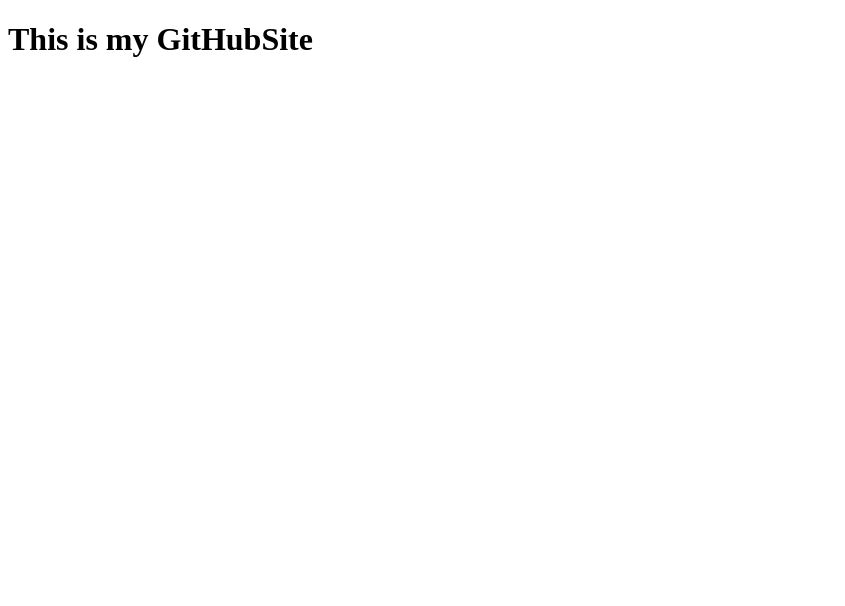
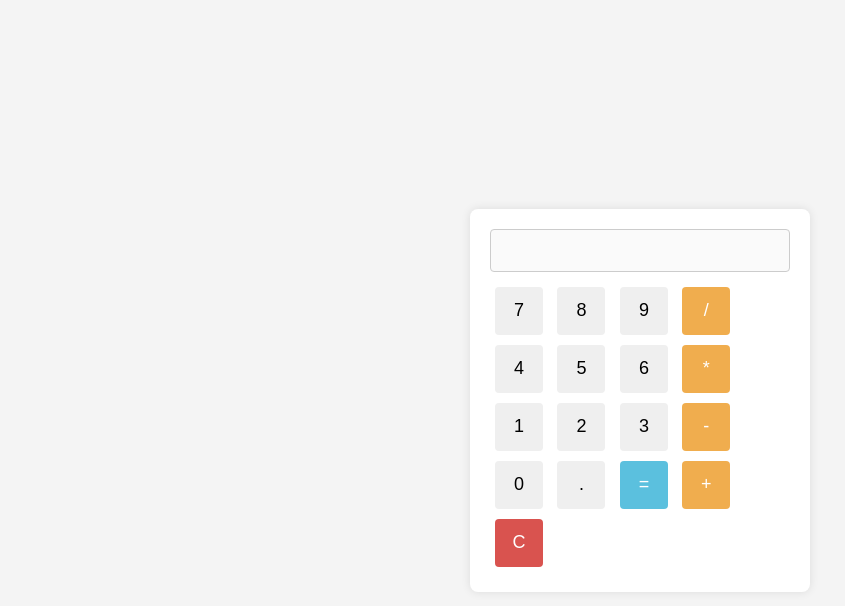
Before and after one commit to Adonis2023/Adonis2023.github.io, a plain HTML site: page index.html in a window 1280 px wide. Shown: the whole page, without its empty margins (0-845 px from the left). Drawn offline with Linux system fonts and the light colour scheme.

Commit message:
changes to calculator

```diff
--- a/index.html
+++ b/index.html
@@ -1,11 +1,107 @@
 <!DOCTYPE html>
 <html lang="en">
-    <head>
-        <title>Hello</title>
-    </head>
-    <body>
-        <h1>
-            This is my GitHubSite
-        </h1>
-    </body>
+<head>
+    <meta charset="UTF-8">
+    <meta name="viewport" content="width=device-width, initial-scale=1.0">
+    <title>Advanced Calculator</title>
+    <style>
+        body {
+            font-family: 'Arial', sans-serif;
+            background-color: #f4f4f4;
+            display: flex;
+            align-items: center;
+            justify-content: center;
+            height: 100vh;
+            margin: 0;
+        }
+
+        #calculator {
+            background-color: #fff;
+            border-radius: 8px;
+            box-shadow: 0 0 10px rgba(0, 0, 0, 0.1);
+            padding: 20px;
+            width: 300px;
+        }
+
+        input {
+            width: 100%;
+            padding: 10px;
+            margin-bottom: 10px;
+            font-size: 18px;
+            border: 1px solid #ccc;
+            border-radius: 4px;
+            box-sizing: border-box;
+        }
+
+        button {
+            width: 48px;
+            height: 48px;
+            font-size: 18px;
+            margin: 5px;
+            cursor: pointer;
+            border: none;
+            border-radius: 4px;
+        }
+
+        .operator {
+            background-color: #f0ad4e;
+            color: #fff;
+        }
+
+        .equals {
+            background-color: #5bc0de;
+            color: #fff;
+        }
+
+        .clear {
+            background-color: #d9534f;
+            color: #fff;
+        }
+    </style>
+</head>
+<body>
+    <div id="calculator">
+        <input type="text" id="display" disabled>
+        <br>
+        <button onclick="appendToDisplay('7')">7</button>
+        <button onclick="appendToDisplay('8')">8</button>
+        <button onclick="appendToDisplay('9')">9</button>
+        <button class="operator" onclick="appendToDisplay('/')">/</button>
+        <br>
+        <button onclick="appendToDisplay('4')">4</button>
+        <button onclick="appendToDisplay('5')">5</button>
+        <button onclick="appendToDisplay('6')">6</button>
+        <button class="operator" onclick="appendToDisplay('*')">*</button>
+        <br>
+        <button onclick="appendToDisplay('1')">1</button>
+        <button onclick="appendToDisplay('2')">2</button>
+        <button onclick="appendToDisplay('3')">3</button>
+        <button class="operator" onclick="appendToDisplay('-')">-</button>
+        <br>
+        <button onclick="appendToDisplay('0')">0</button>
+        <button onclick="appendToDisplay('.')">.</button>
+        <button class="equals" onclick="calculate()">=</button>
+        <button class="operator" onclick="appendToDisplay('+')">+</button>
+        <br>
+        <button class="clear" onclick="clearDisplay()">C</button>
+    </div>
+
+    <script>
+        function appendToDisplay(value) {
+            document.getElementById('display').value += value;
+        }
+
+        function calculate() {
+            try {
+                document.getElementById('display').value = eval(document.getElementById('display').value);
+            } catch (error) {
+                document.getElementById('display').value = 'Error';
+            }
+        }
+
+        function clearDisplay() {
+            document.getElementById('display').value = '';
+        }
+    </script>
+</body>
 </html>
```
